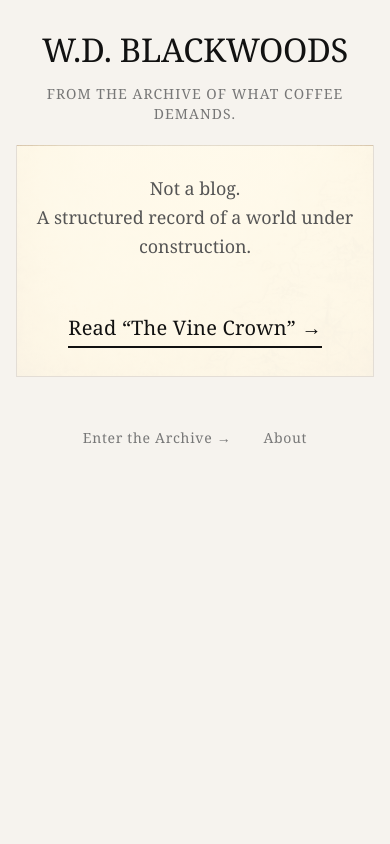
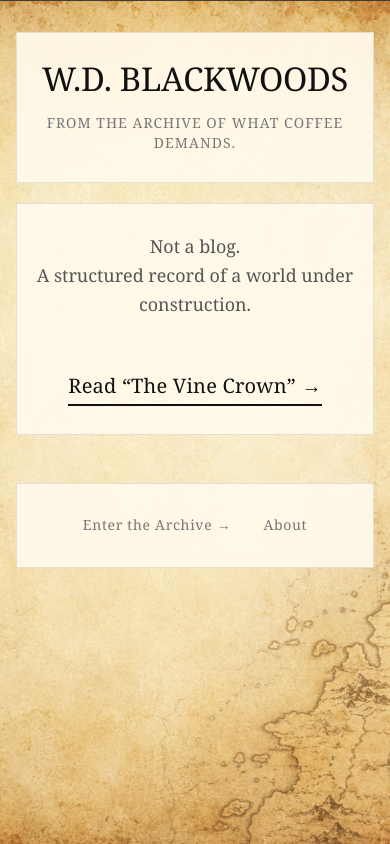
Before and after one commit to dwoods360-cyber/wdblackwoods-site, a Next.js app: page / in a window 390 px wide. Built offline with nearby package versions, Linux system fonts and the light colour scheme; no server answers.

Commit message:
Polish archive parchment background and coffee-bean accents

```diff
--- a/app/about/page.tsx
+++ b/app/about/page.tsx
@@ -11,7 +11,7 @@ export const metadata = createPageMetadata({
 
 export default function AboutPage() {
   return (
-    <main className="document-page">
+    <main className="document-page archive-coffee-beans archive-coffee-beans--about">
       <nav>
         <Link href="/">Home</Link>
         <Link href="/begin">Begin</Link>
--- a/app/archive/[slug]/page.tsx
+++ b/app/archive/[slug]/page.tsx
@@ -55,7 +55,7 @@ export default async function ArchiveEntryPage({ params }: { params: Promise<{ s
   const excerptLabel =
     isVineCrown ? "— an archive excerpt —" : "— an excerpt —"
   const pageClassName = `document-page archive-document-page${
-    isVineCrown ? " archive-parchment-surface" : ""
+    isVineCrown ? " archive-parchment-page archive-parchment-surface" : ""
   }`
 
   return (
--- a/app/begin/page.tsx
+++ b/app/begin/page.tsx
@@ -10,8 +10,8 @@ export const metadata = createPageMetadata({
 
 export default function BeginPage() {
   return (
-    <main className="gateway-page">
-      <section className="gateway-hero">
+    <main className="gateway-page archive-parchment-page">
+      <section className="gateway-hero archive-parchment-panel">
         <p className="gateway-hero-text">
           You are no longer reading about this work. You are inside its structure.
         </p>
@@ -34,7 +34,7 @@ export default function BeginPage() {
         </Link>
       </section>
 
-      <section className="gateway-secondary">
+      <section className="gateway-secondary archive-parchment-panel">
         <p className="gateway-secondary-label">
           Secondary passages, held in reserve.
         </p>
--- a/app/globals.css
+++ b/app/globals.css
@@ -259,17 +259,42 @@ dd:last-child {
   margin-bottom: 1.15rem;
 }
 
+.archive-parchment-page {
+  isolation: isolate;
+  position: relative;
+}
+
+body:has(.archive-parchment-page) {
+  background-attachment: fixed;
+  background-image: url("/images/archive/parchment-map.png");
+  background-position: bottom right;
+  background-repeat: no-repeat;
+  background-size: cover;
+}
+
+.archive-parchment-page::before {
+  background-attachment: fixed;
+  background-image: url("/images/archive/parchment-map.png");
+  background-position: bottom right;
+  background-repeat: no-repeat;
+  background-size: cover;
+  content: "";
+  inset: 0;
+  pointer-events: none;
+  position: fixed;
+  z-index: -1;
+}
+
 .archive-parchment-surface {
-  background-image:
-    linear-gradient(
-      rgba(255, 248, 228, 0.91),
-      rgba(255, 248, 228, 0.91)
-    ),
-    url("/images/archive/parchment-map.png");
-  background-position: center, bottom right;
-  background-repeat: no-repeat;
-  background-size: cover, cover;
   color: #1f1a14;
+  max-width: 660px;
+}
+
+@media (min-width: 1100px) {
+  .archive-parchment-surface {
+    margin-left: max(2rem, calc((100vw - 980px) / 2));
+    margin-right: auto;
+  }
 }
 
 .archive-parchment-surface p,
@@ -283,29 +308,55 @@ dd:last-child {
   color: #635a4d;
 }
 
+.archive-parchment-surface nav,
+.archive-parchment-surface > section,
+.archive-parchment-surface .archive-signup,
 .archive-parchment-panel {
-  background-image:
-    linear-gradient(
-      rgba(255, 250, 236, 0.96),
-      rgba(255, 250, 236, 0.96)
-    ),
-    url("/images/archive/parchment-map.png");
-  background-position: center, bottom right;
-  background-repeat: no-repeat;
-  background-size: cover, cover;
+  background: rgba(255, 248, 228, 0.84);
   border: 1px solid rgba(221, 214, 204, 0.75);
+}
+
+.archive-parchment-surface nav,
+.archive-parchment-surface > section,
+.archive-parchment-surface .archive-signup {
+  padding: var(--space-lg);
+}
+
+.archive-parchment-panel {
+  background: rgba(255, 250, 236, 0.91);
   padding: var(--space-xl);
 }
 
+.archive-parchment-panel.gateway-hero,
+.archive-parchment-panel.gateway-primary,
+.archive-parchment-panel.gateway-secondary,
+.archive-parchment-panel.threshold {
+  padding: var(--space-xl);
+}
+
+.archive-parchment-panel .secondary-links {
+  margin-top: 0;
+}
+
 @media (max-width: 640px) {
-  .archive-parchment-surface {
-    background-position: center, bottom right;
-    background-size: cover, cover;
+  body:has(.archive-parchment-page) {
+    background-attachment: scroll;
+    background-position: center top;
   }
 
-  .archive-parchment-panel {
-    background-position: center, bottom right;
-    background-size: cover, cover;
+  .archive-parchment-page::before {
+    background-attachment: scroll;
+    background-position: center top;
+  }
+
+  .archive-parchment-surface nav,
+  .archive-parchment-surface > section,
+  .archive-parchment-surface .archive-signup,
+  .archive-parchment-panel,
+  .archive-parchment-panel.gateway-hero,
+  .archive-parchment-panel.gateway-primary,
+  .archive-parchment-panel.gateway-secondary,
+  .archive-parchment-panel.threshold {
     padding: var(--space-lg) var(--space-sm);
   }
 }
@@ -329,6 +380,61 @@ dd:last-child {
 
 .archive-landing-kicker {
   letter-spacing: 0;
+}
+
+.archive-coffee-beans {
+  position: relative;
+}
+
+.archive-coffee-beans::after {
+  background-image: url("/images/archive/coffee-beans-sketch.svg");
+  background-repeat: no-repeat;
+  content: "";
+  pointer-events: none;
+  position: absolute;
+  user-select: none;
+  z-index: -1;
+}
+
+.archive-coffee-beans--about {
+  isolation: isolate;
+}
+
+.archive-coffee-beans--about::after {
+  background-size: contain;
+  bottom: 1.5rem;
+  height: 130px;
+  left: max(-6rem, calc((100vw - 900px) / -2));
+  opacity: 0.36;
+  width: 155px;
+}
+
+.archive-coffee-beans--home::after {
+  background-position: left top;
+  background-size: 155px auto;
+  height: 66px;
+  opacity: 0.22;
+  right: 0.5rem;
+  top: 1.25rem;
+  width: 74px;
+}
+
+@media (max-width: 640px) {
+  .archive-coffee-beans--about::after {
+    bottom: 0.75rem;
+    height: 92px;
+    left: 0.5rem;
+    opacity: 0.24;
+    width: 110px;
+  }
+
+  .archive-coffee-beans--home::after {
+    height: 52px;
+    opacity: 0.16;
+    right: 0.25rem;
+    top: 0.75rem;
+    width: 58px;
+  }
 }
 
 /* =========================
--- a/app/page.tsx
+++ b/app/page.tsx
@@ -10,8 +10,8 @@ export const metadata = createPageMetadata({
 
 export default function Home() {
   return (
-    <main className="home">
-      <section>
+    <main className="home archive-parchment-page archive-coffee-beans archive-coffee-beans--home">
+      <section className="archive-parchment-panel">
         <h1>W.D. BLACKWOODS</h1>
         <p className="meta">From the archive of What Coffee Demands.</p>
       </section>
@@ -27,7 +27,7 @@ export default function Home() {
         </Link>
       </section>
 
-      <section>
+      <section className="archive-parchment-panel">
         <div className="secondary-links">
           <Link href="/begin">Enter the Archive →</Link>
           <Link href="/about">About</Link>
```
Also changed, not shown: public/images/archive/coffee-beans-sketch.svg (added).
